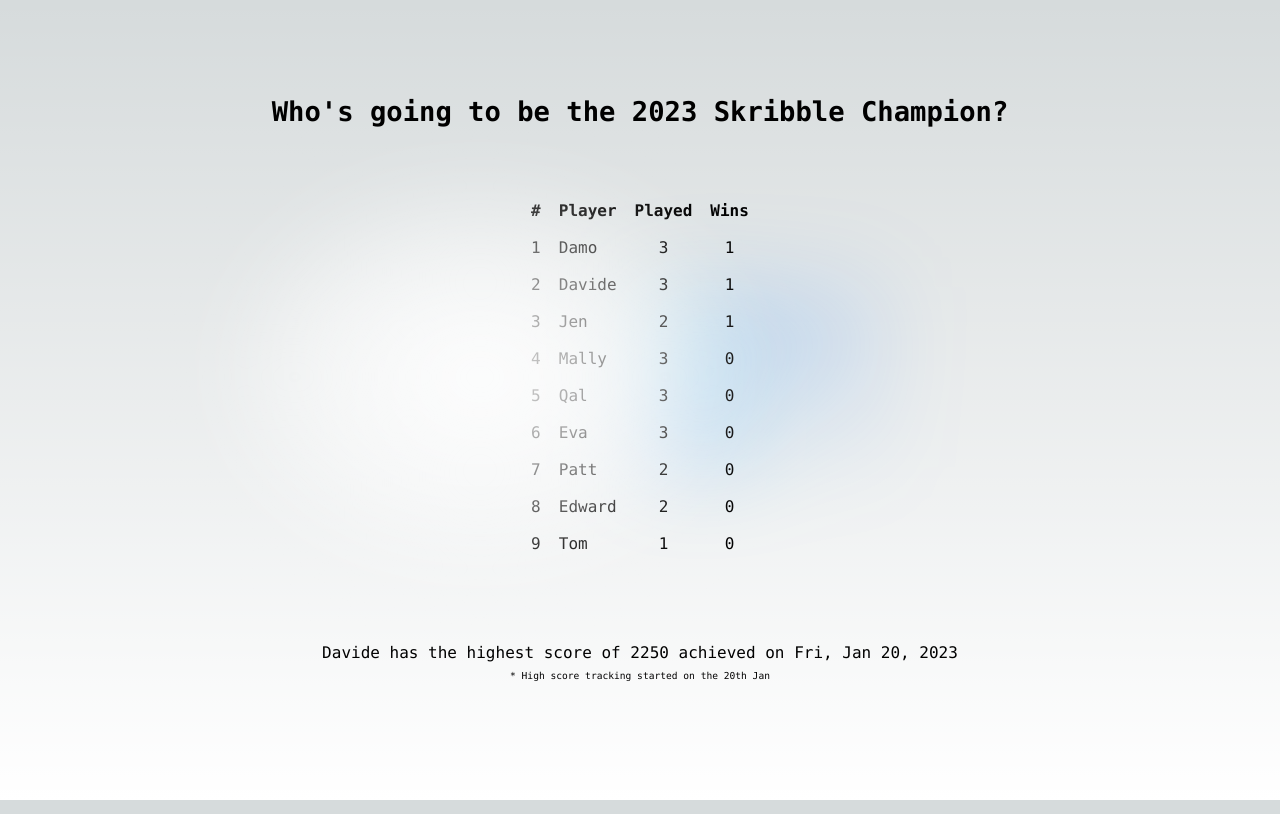
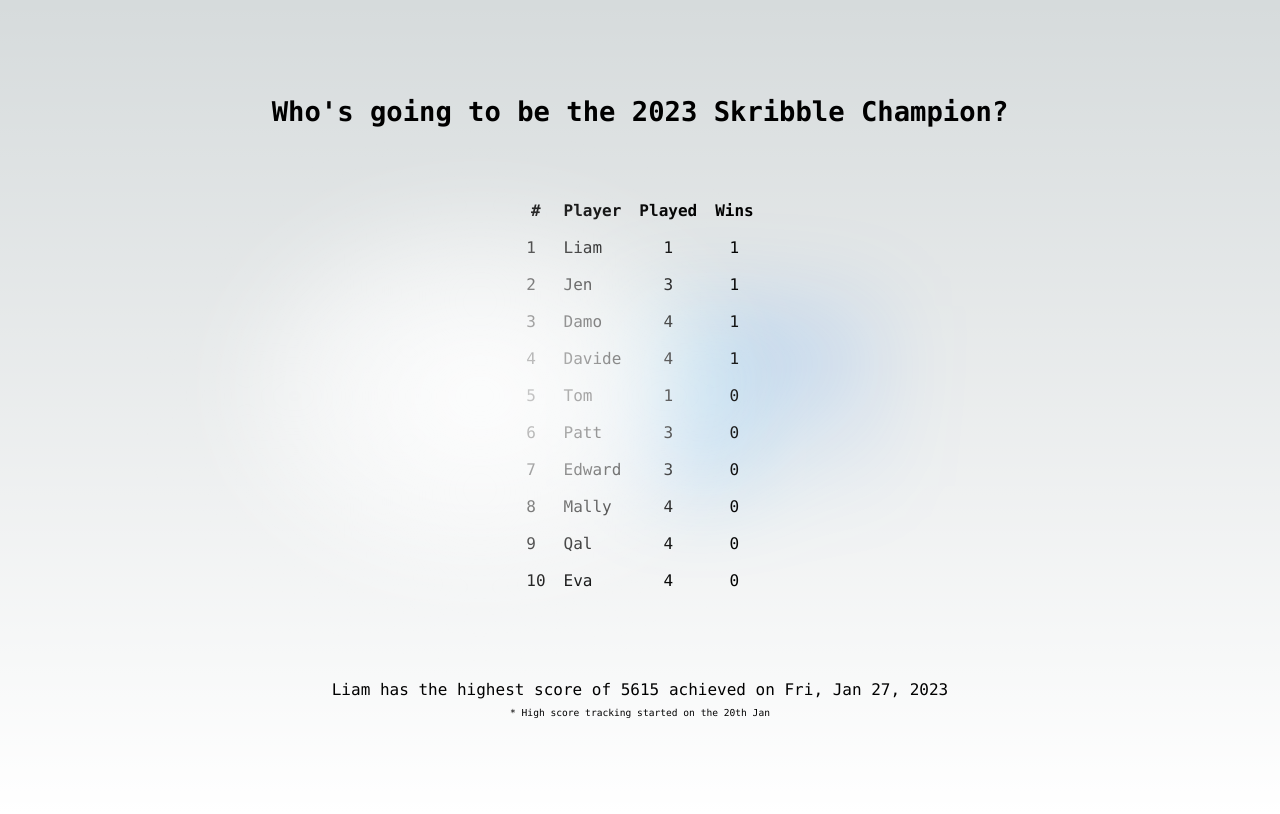
Before and after one commit to damonmarkjones/skribble-champion, a Next.js app: page / in a window 1280 px wide. Built offline with nearby package versions, Linux system fonts and the light colour scheme.

Commit message:
update scores for 27th Jan

```diff
--- a/data/player-scores.ts
+++ b/data/player-scores.ts
@@ -13,30 +13,30 @@
 }
 
 export const highScore: HighScore = {
-  score: 2250,
-  player: "Davide",
-  date: DateTime.fromFormat("2023-01-20", "yyyy-mm-dd"),
+  score: 5615,
+  player: "Liam",
+  date: DateTime.fromFormat("2023-01-27", "yyyy-mm-dd"),
 };
 
 const players: Player[] = [
   {
     name: "Jen",
-    played: 2,
+    played: 3,
     wins: 1,
   },
   {
     name: "Damo",
-    played: 3,
+    played: 4,
     wins: 1,
   },
   {
     name: "Patt",
-    played: 2,
+    played: 3,
     wins: 0,
   },
   {
     name: "Mally",
-    played: 3,
+    played: 4,
     wins: 0,
   },
   {
@@ -46,29 +46,34 @@
   },
   {
     name: "Qal",
+    played: 4,
+    wins: 0,
+  },
+  {
+    name: "Edward",
     played: 3,
     wins: 0,
   },
   {
-    name: "Edward",
-    played: 2,
-    wins: 0,
-  },
-  {
     name: "Eva",
-    played: 3,
+    played: 4,
     wins: 0,
   },
   {
     name: "Davide",
-    played: 3,
+    played: 4,
+    wins: 1,
+  },
+  {
+    name: "Liam",
+    played: 1,
     wins: 1,
   },
 ];
 
 export const playerScores = () => {
   const scores = players.sort(
-    (a: Player, b: Player) => b.wins - a.wins || b.played - a.played
+    (a: Player, b: Player) => b.wins - a.wins || a.played - b.played
   );
   return scores;
 };
```
